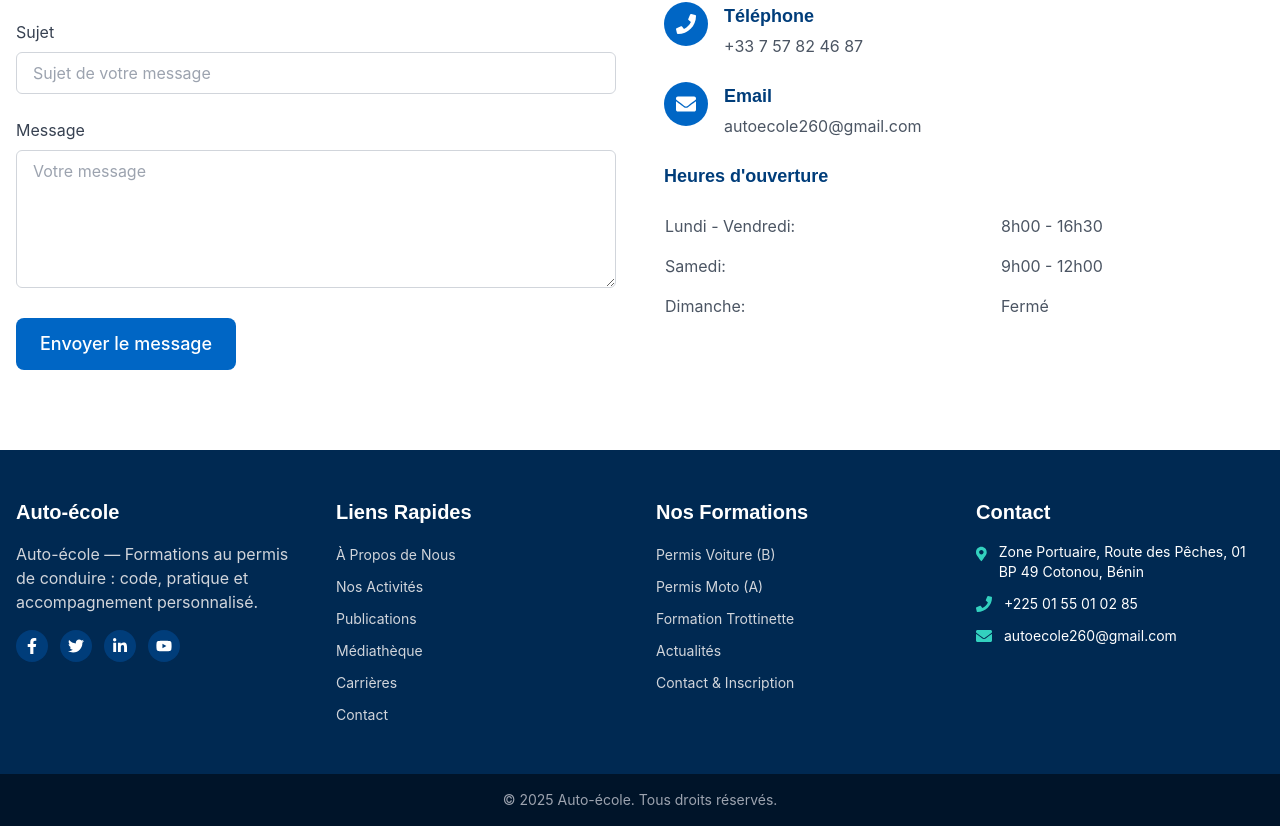
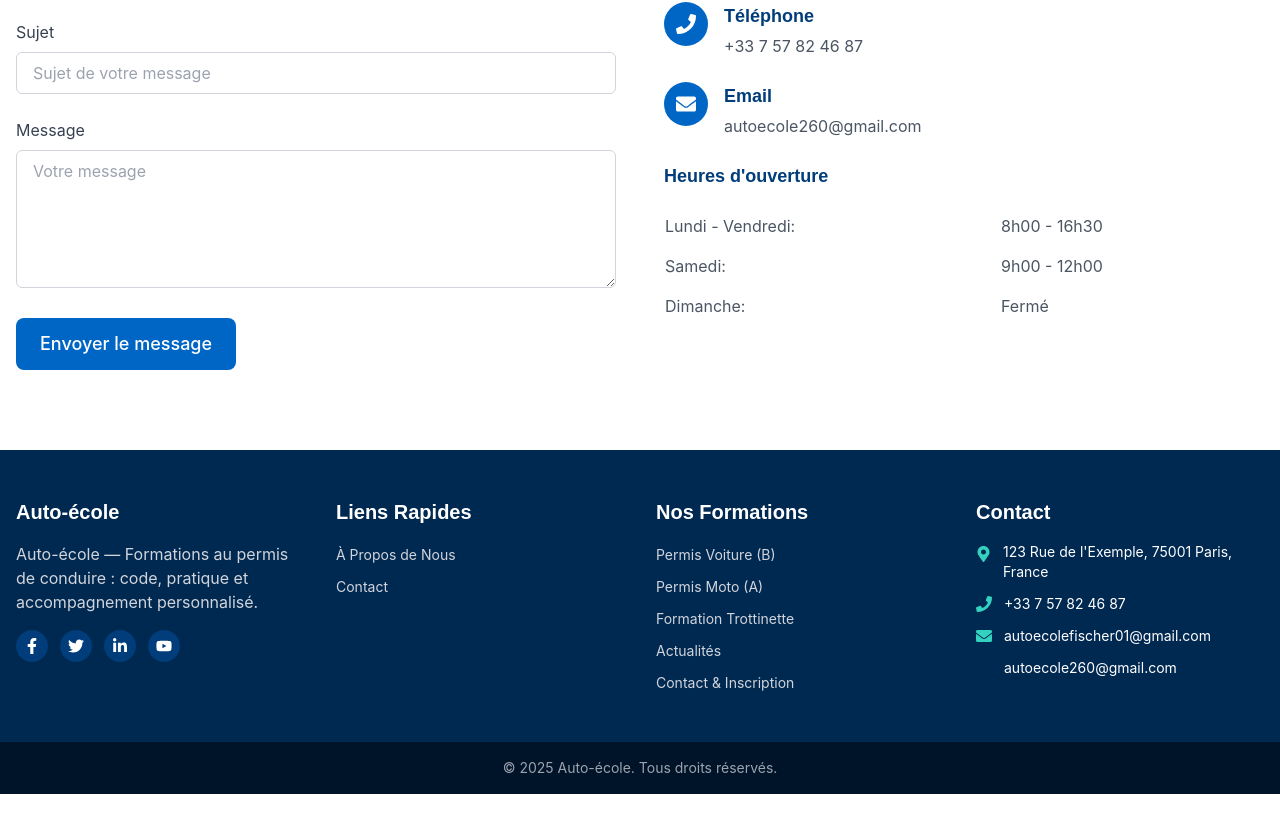
Before and after one commit to Apero48/AuteEcole, a Next.js app in the folder frontend/: page / in a window 1280 px wide. Shown: the part 3848-4674 px from the top of the page. After the commit the page ends 4642 px from the top, so only its background shows below. Built offline with nearby package versions, Linux system fonts and the light colour scheme.

Commit message:
Mise à jour des informations de contact et simplification du menu du pied de page

```diff
--- a/frontend/src/components/layout/Footer.js
+++ b/frontend/src/components/layout/Footer.js
@@ -27,10 +27,6 @@ const Footer = () => {
             <h3 className="text-xl font-bold mb-4">Liens Rapides</h3>
             <ul className="space-y-2">
               <FooterLink to="/presentation">À Propos de Nous</FooterLink>
-              <FooterLink to="/activities">Nos Activités</FooterLink>
-              <FooterLink to="/publications">Publications</FooterLink>
-              <FooterLink to="/media">Médiathèque</FooterLink>
-              <FooterLink to="/careers">Carrières</FooterLink>
               <FooterLink to="/contact">Contact</FooterLink>
             </ul>
           </div>
@@ -53,14 +49,18 @@ const Footer = () => {
             <ul className="space-y-3">
               <li className="flex items-start">
                 <FaMapMarkerAlt className="mt-1 mr-3 text-secondary-400" />
-                <span className="text-sm">Zone Portuaire, Route des Pêches, 01 BP 49 Cotonou, Bénin</span>
+                <span className="text-sm">123 Rue de l'Exemple, 75001 Paris, France</span>
               </li>
               <li className="flex items-center">
                 <FaPhone className="mr-3 text-secondary-400" />
-                <span className="text-sm">+225 01 55 01 02 85</span>
+                <span className="text-sm">+33 7 57 82 46 87</span>
               </li>
               <li className="flex items-center">
                 <FaEnvelope className="mr-3 text-secondary-400" />
+                <span className="text-sm">autoecolefischer01@gmail.com</span>
+              </li>
+              <li className="flex items-center">
+                <FaEnvelope className="mr-3 text-secondary-400 opacity-0" />
                 <span className="text-sm">autoecole260@gmail.com</span>
               </li>
             </ul>
```
